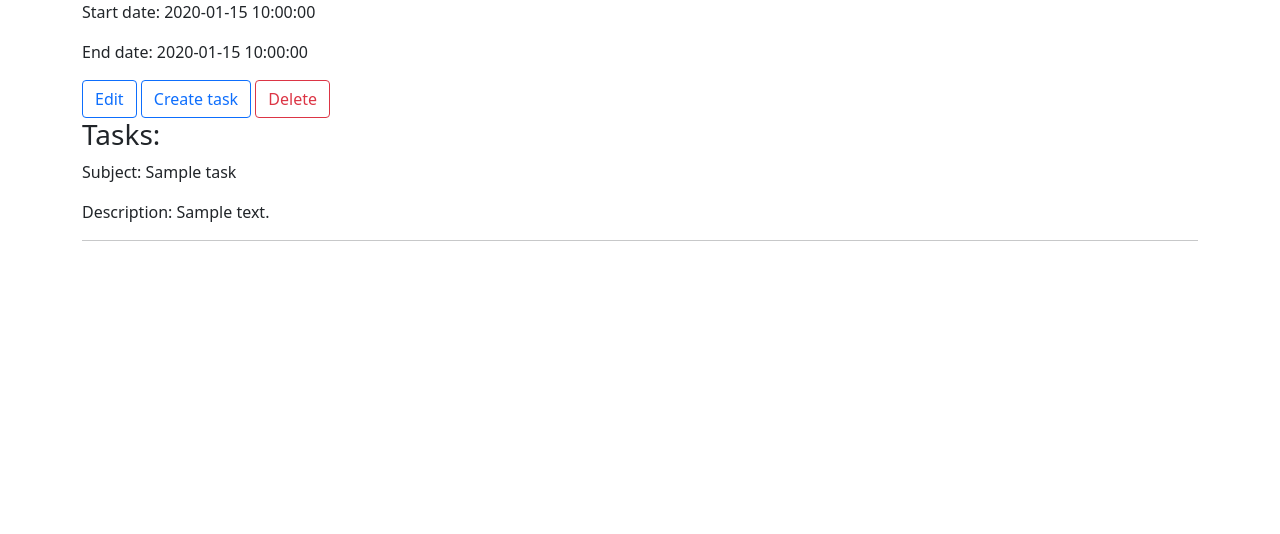
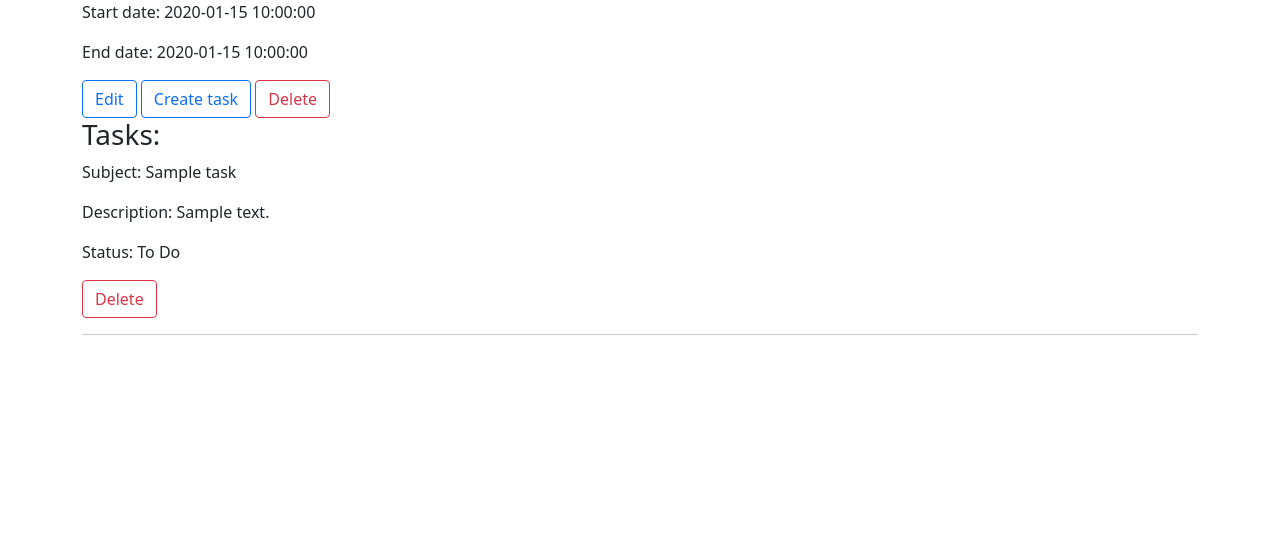
Before and after one commit to artem-create16/to-do-list, a Flask app: page /project/1 in a window 1280 px wide. Shown: the part 248-782 px from the top of the page. Run offline with Flask 2, Linux system fonts and the light colour scheme; a user stored in the database is signed in; tables that the repository leaves empty hold one stand-in row (values such as "Sample post"); parts of the project's set-up code (start-up, migrations or seed data) failed here and were passed over.

Commit message:
fix task

```diff
--- a/application/task/routes.py
+++ b/application/task/routes.py
@@ -11,6 +11,6 @@ def create_task(project_id):
     return controller.create_task(project_id)
 
 
-@task_blueprint.route('/<project_id>/delete')
-def delete_task(task_id):
-    return controller.delete_task(task_id)
+@task_blueprint.route('/<task_id>/<project_id>/delete')
+def delete_task(task_id, project_id):
+    return controller.delete_task(task_id, project_id)
--- a/application/templates/project/project.html
+++ b/application/templates/project/project.html
@@ -13,10 +13,16 @@
     <a type="button" class="btn btn-outline-danger" href="{{ url_for('project.delete_project', project_id=project_data.id) }}">Delete</a>
 
     <h3>Tasks:</h3>
-    {% for task in task_data %}
-        <p>Subject: {{ task.subject }}</p>
-        <p>Description: {{ task.description }}</p>
-        <hr>
-    {% endfor %}
+    {% if task_data %}
+        {% for task in task_data %}
+            <p>Subject: {{ task.subject }}</p>
+            <p>Description: {{ task.description }}</p>
+            <p>Status: {{ task.status.value }}</p>
+            <a type="button" class="btn btn-outline-danger" href="{{ url_for('task.delete_task', task_id=task.id, project_id=project_data.id) }}">Delete</a>
+            <hr>
+        {% endfor %}
+    {% else %}
+        <h5>No tasks yet</h5>
+    {% endif %}
 
 {% endblock %}
```
Also changed, not shown: application/task/controller.py (+7 -3 lines).
